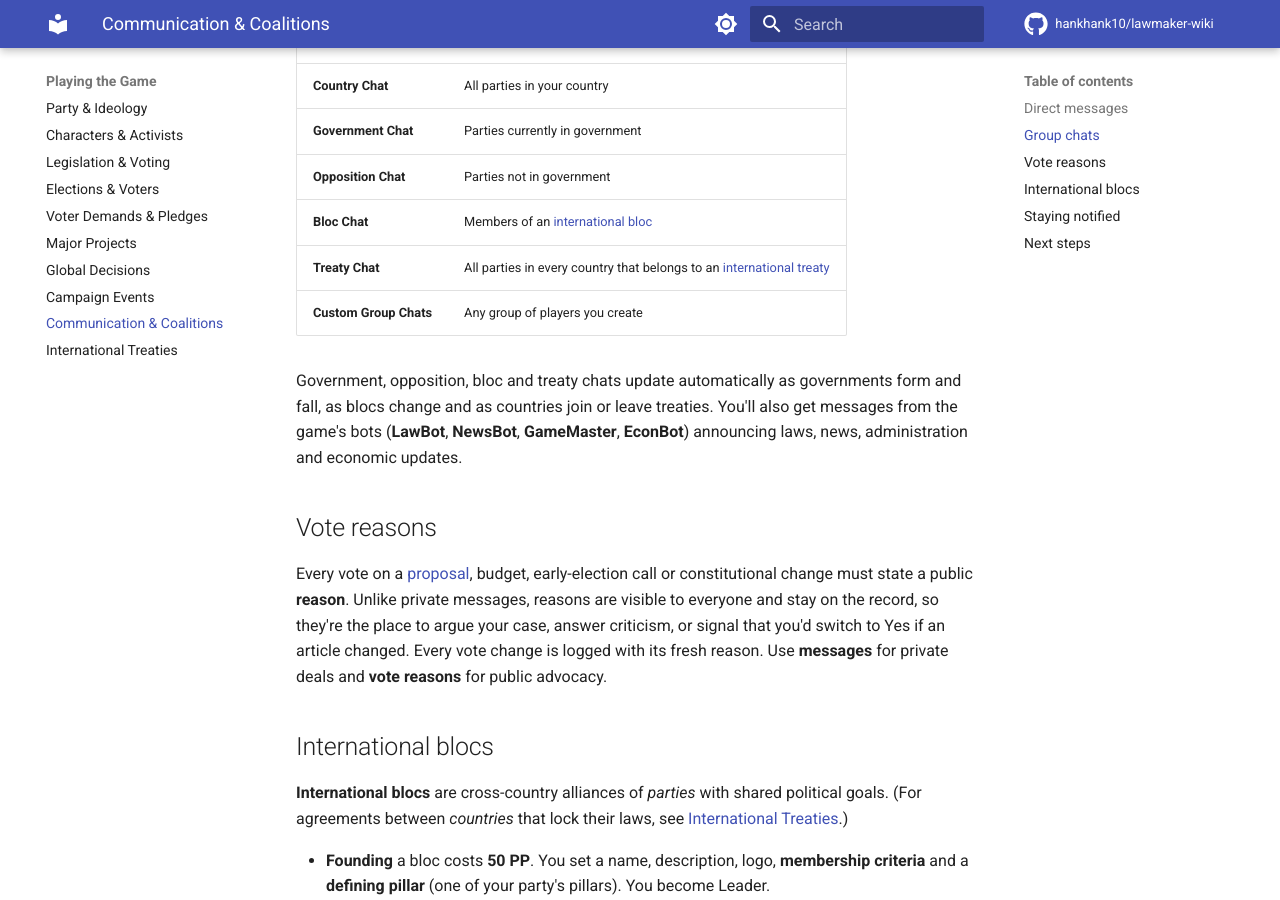
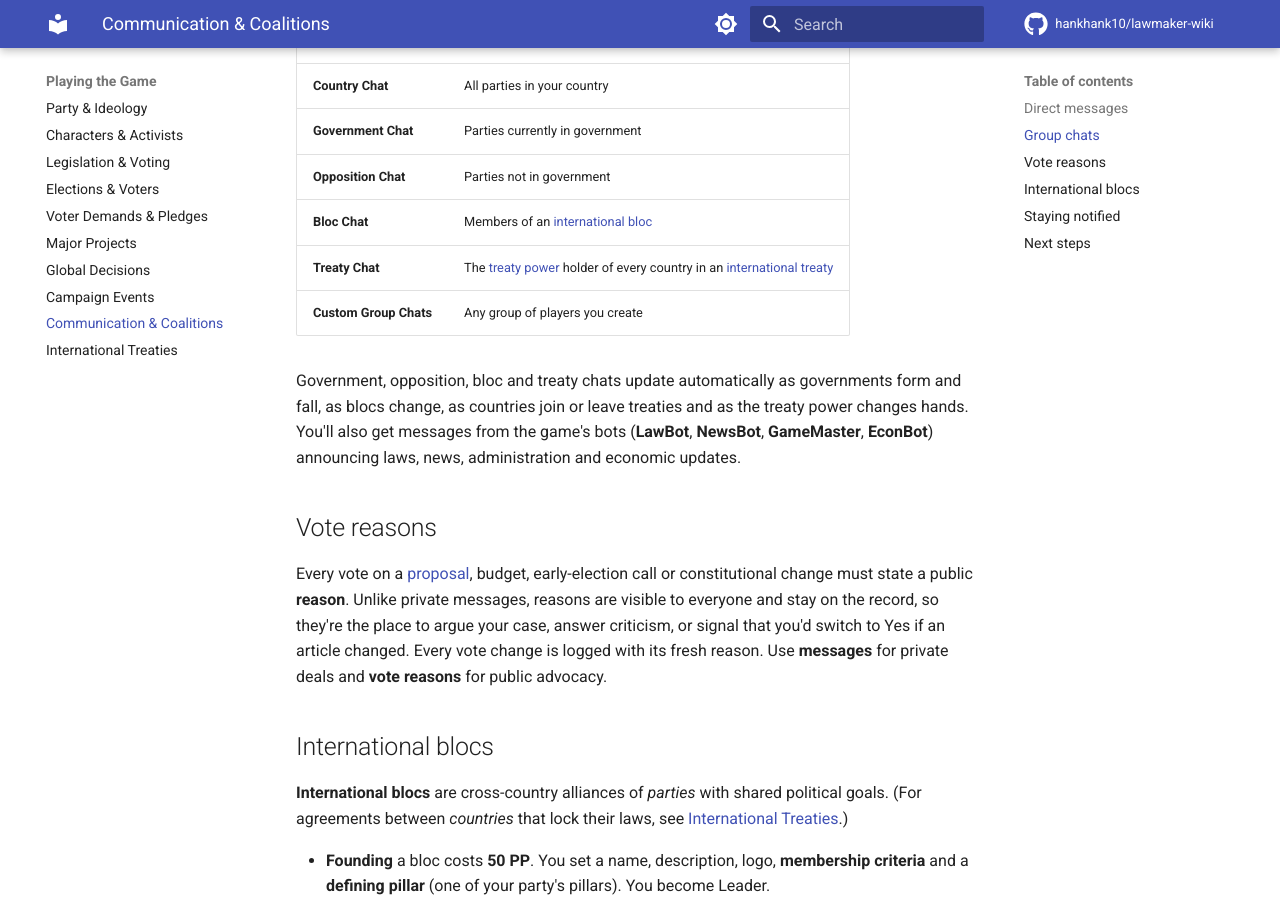
Before and after one commit to hankhank10/lawmaker-wiki, an MkDocs documentation site: the page built from docs/gameplay/communication.md, in a window 1280 px wide and 900 px high, scrolled down 562 px. Built offline with MkDocs 1.6.1 and Material for MkDocs 9.7.7, drawn with Linux system fonts in a browser that asks for light colours; comment, search, counter and statistics services are not loaded.

Commit message:
📝 Sync from private repo
Auto-synced from hankhank10/lawmaker/game-manual

```diff
--- a/docs/gameplay/communication.md
+++ b/docs/gameplay/communication.md
@@ -16,10 +16,10 @@ Beyond DMs there are group chats:
 | **Government Chat** | Parties currently in government |
 | **Opposition Chat** | Parties not in government |
 | **Bloc Chat** | Members of an [international bloc](#international-blocs) |
-| **Treaty Chat** | All parties in every country that belongs to an [international treaty](treaties.md#treaty-chat) |
+| **Treaty Chat** | The [treaty power](treaties.md#who-decides-the-treaty-power) holder of every country in an [international treaty](treaties.md#treaty-chat) |
 | **Custom Group Chats** | Any group of players you create |
 
-Government, opposition, bloc and treaty chats update automatically as governments form and fall, as blocs change and as countries join or leave treaties. You'll also get messages from the game's bots (**LawBot**, **NewsBot**, **GameMaster**, **EconBot**) announcing laws, news, administration and economic updates.
+Government, opposition, bloc and treaty chats update automatically as governments form and fall, as blocs change, as countries join or leave treaties and as the treaty power changes hands. You'll also get messages from the game's bots (**LawBot**, **NewsBot**, **GameMaster**, **EconBot**) announcing laws, news, administration and economic updates.
 
 ## Vote reasons
 
```
Also changed, not shown: docs/gameplay/treaties.md (+3 -1 lines).
